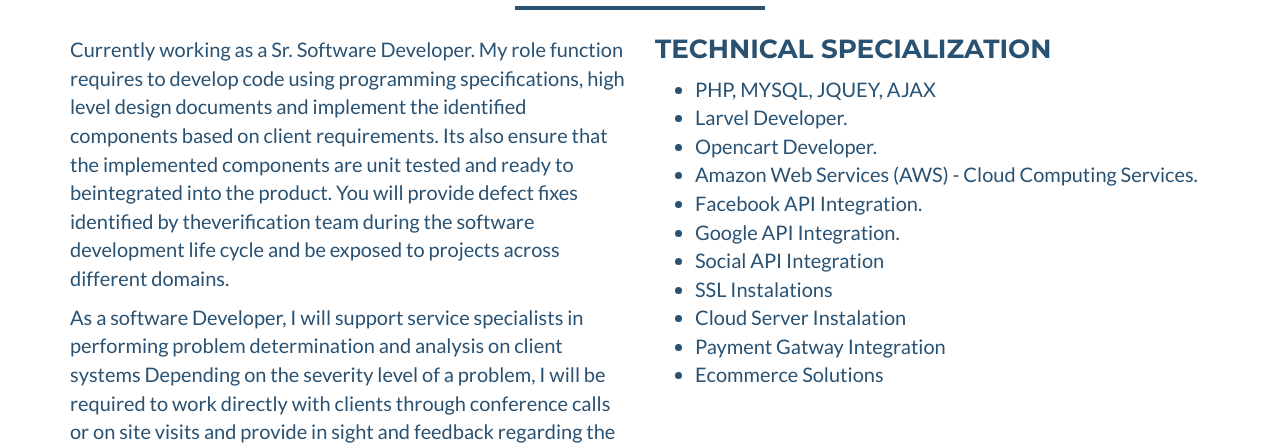
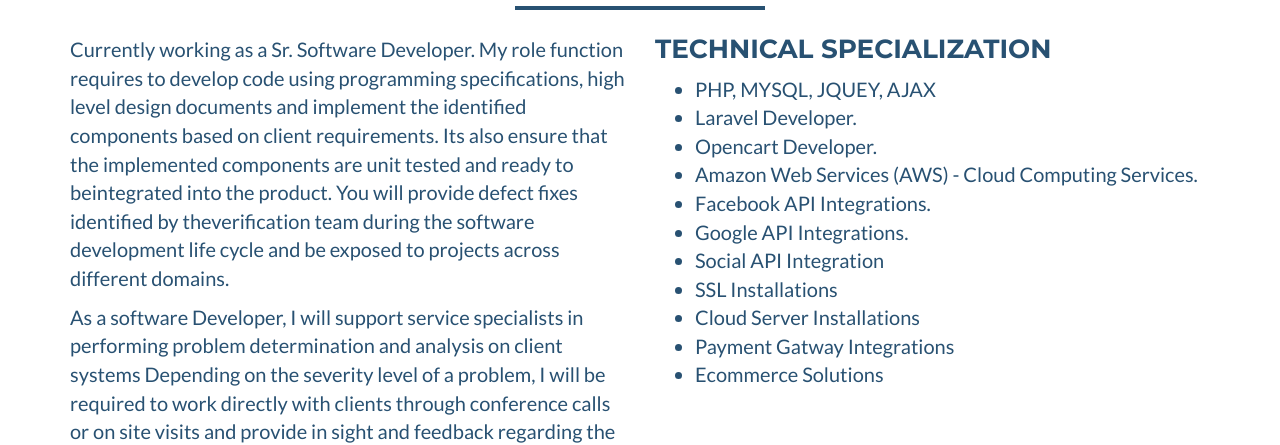
Before and after one commit to suneel97/profile, a Jekyll site: the page built from index.html, in a window 1280 px wide and 900 px high, scrolled down 526 px. Shown: the part 155-600 px from the top of the window. Built offline with Jekyll 4.4.1, drawn with Linux system fonts in a browser that asks for light colours.

Commit message:
updated profile

```diff
--- a/_includes/about_me.html
+++ b/_includes/about_me.html
@@ -21,22 +21,22 @@
 		    <ul>
          <li>PHP, MYSQL, JQUEY, AJAX</li>
     			<li>
-            Larvel Developer.
+            Laravel Developer.
     			</li>
           <li>
             Opencart Developer.
           <li>
             Amazon Web Services (AWS) - Cloud Computing Services.
     			<li>
-            Facebook API Integration.
+            Facebook API Integrations.
     			</li>
     			<li>
-            Google API Integration.
+            Google API Integrations.
     			</li>
           <li>Social API Integration</li>
-          <li>SSL Instalations</li>
-          <li>Cloud Server Instalation</li>
-          <li>Payment Gatway Integration</li>
+          <li>SSL Installations</li>
+          <li>Cloud Server Installations</li>
+          <li>Payment Gatway Integrations</li>
           <li>Ecommerce Solutions</li>
 		    </ul>
 	    </div>
```
